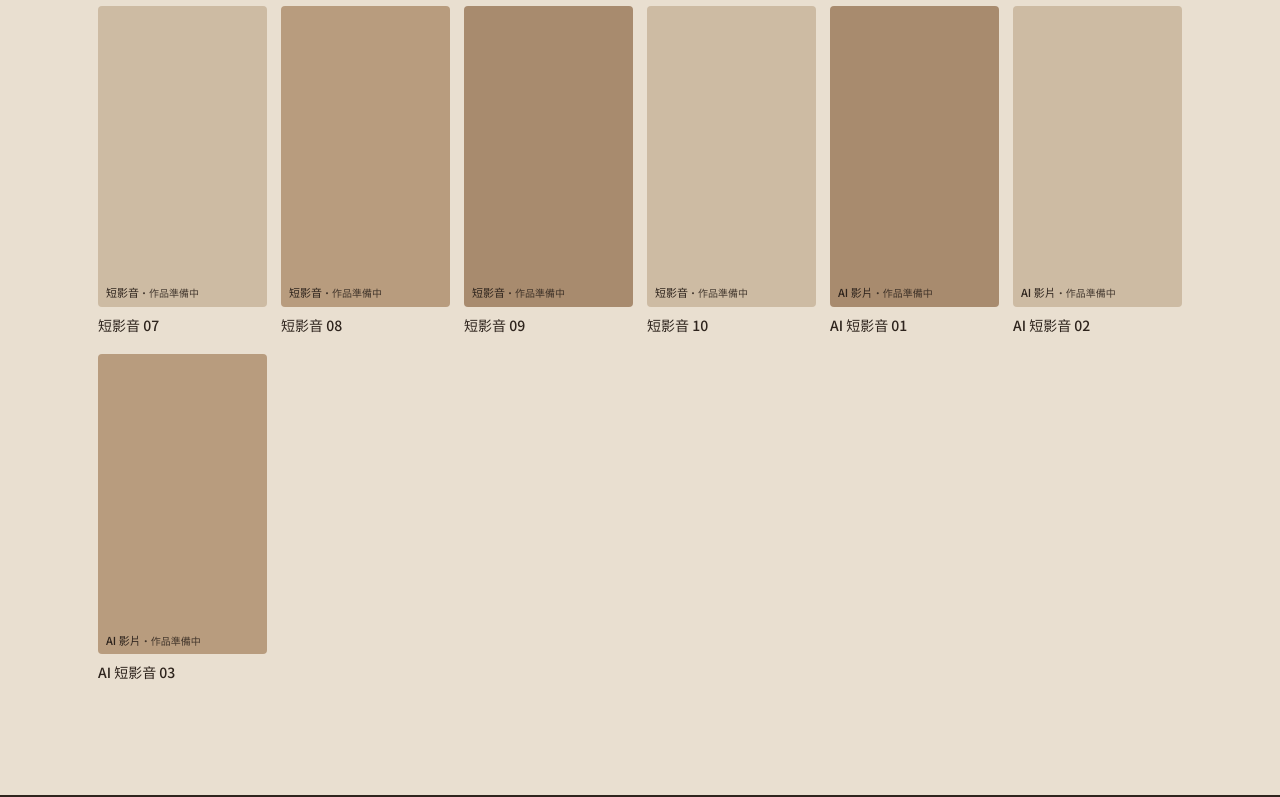
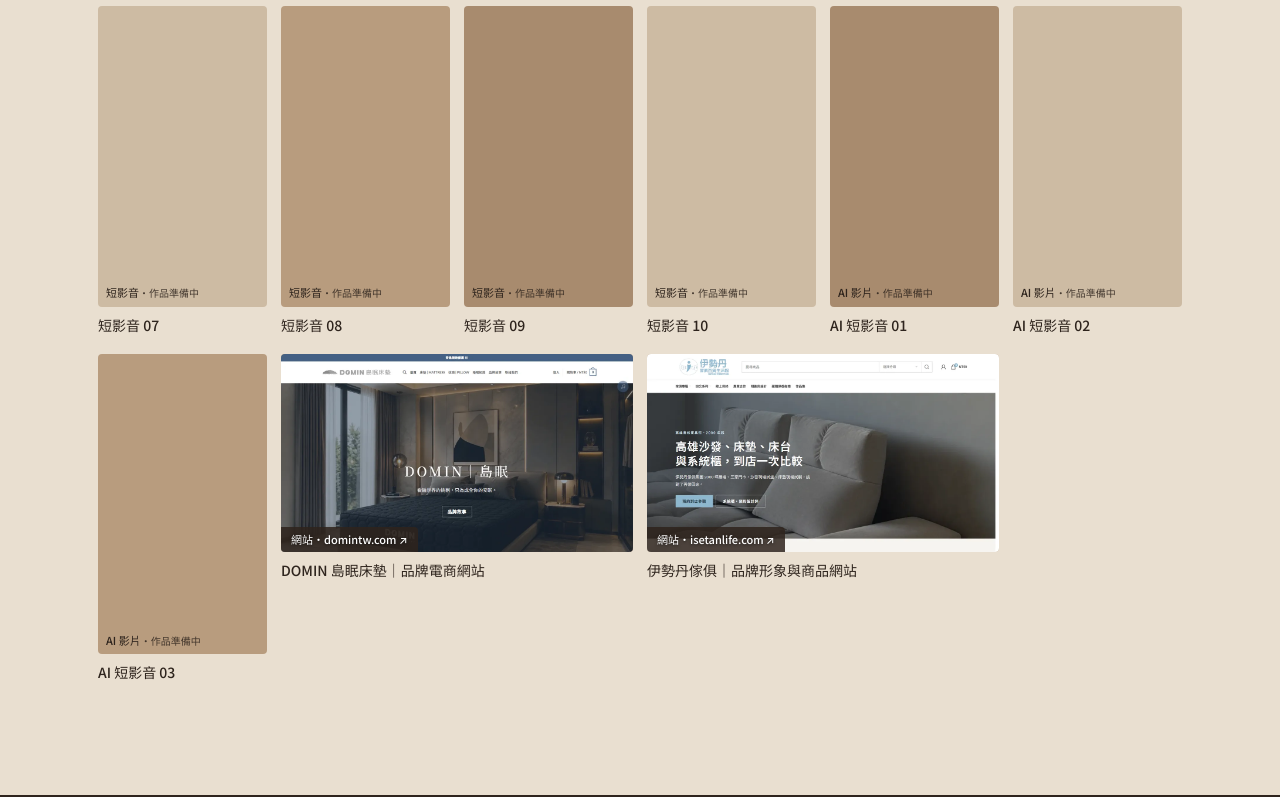
Before and after one commit to sunyanqi0306/coco-creative, an Astro site: page /coco-creative/works in a window 1280 px wide. Shown: the part 1234-2031 px from the top of the page. Built offline with nearby package versions, Linux system fonts and the light colour scheme; Astro itself is replaced by a stand-in of ours.

Commit message:
feat: add DOMIN and Isetan website works
New 網站 work type: screenshot card that opens the live site in a new
tab. Shown on the works page, home featured strip and the web service
page.

Co-Authored-By: Claude Opus 5.5 <noreply@anthropic.com>

```diff
--- a/src/components/VideoCard.astro
+++ b/src/components/VideoCard.astro
@@ -12,7 +12,12 @@ const tones = ['tone-a', 'tone-b', 'tone-c'];
 const tone = tones[[...work.id].reduce((a, c) => a + c.charCodeAt(0), 0) % tones.length];
 ---
 <figure class={`vcard vcard--${work.orientation}`} data-kind={work.kind}>
-  {hasVideo ? (
+  {work.url ? (
+    <a class="vcard__media vcard__media--site" href={work.url} target="_blank" rel="noopener" aria-label={`開啟網站：${work.title}（另開視窗）`}>
+      {work.image && <img src={withBase(work.image)} alt="" loading="lazy" decoding="async" />}
+      <span class="vcard__tag">{kindLabel}・{new URL(work.url).hostname.replace(/^www\./, '')} ↗</span>
+    </a>
+  ) : hasVideo ? (
     <button class="vcard__media" type="button" data-yt={work.youtubeId} aria-label={`播放：${work.title}`}>
       <img src={`https://i.ytimg.com/vi/${work.youtubeId}/hqdefault.jpg`} alt="" loading="lazy" decoding="async" />
       <span class="vcard__play" aria-hidden="true">▶</span>
@@ -68,6 +73,12 @@ const tone = tones[[...work.id].reduce((a, c) => a + c.charCodeAt(0), 0) % tones
     position: absolute; left: 8px; bottom: 7px; right: 8px;
     font-size: 11px; font-weight: 500; line-height: 1.3; color: var(--espresso); text-align: left;
   }
+  .vcard__media--site img { object-position: top; transition: transform .4s ease; }
+  .vcard__media--site:hover img { transform: scale(1.03); }
+  .vcard__media--site .vcard__tag {
+    left: 0; right: auto; bottom: 0; padding: 5px 10px; text-shadow: none;
+    background: rgba(46, 36, 29, .85); color: var(--cream-2); border-top-right-radius: var(--radius);
+  }
   .vcard__tag small { font-size: 10px; font-weight: 400; opacity: .85; }
   button.vcard__media .vcard__tag, .vcard__media:has(img) .vcard__tag {
     color: #fff; text-shadow: 0 1px 3px rgba(0, 0, 0, .6);
--- a/src/data/works.json
+++ b/src/data/works.json
@@ -171,5 +171,25 @@
     "title": "AI 短影音 03",
     "youtubeId": "YOUTUBE_ID_PLACEHOLDER",
     "service": "video"
+  },
+  {
+    "id": "web-1",
+    "kind": "web",
+    "orientation": "landscape",
+    "title": "DOMIN 島眠床墊｜品牌電商網站",
+    "url": "https://domintw.com/",
+    "image": "/images/works/domintw.webp",
+    "featured": true,
+    "service": "web"
+  },
+  {
+    "id": "web-2",
+    "kind": "web",
+    "orientation": "landscape",
+    "title": "伊勢丹傢俱｜品牌形象與商品網站",
+    "url": "https://isetanlife.com/",
+    "image": "/images/works/isetanlife.webp",
+    "featured": true,
+    "service": "web"
   }
 ]
--- a/src/data/works.ts
+++ b/src/data/works.ts
@@ -3,13 +3,14 @@
 // 還沒有影片時 youtubeId 是 'YOUTUBE_ID_PLACEHOLDER'，網站會顯示「作品準備中」。
 import worksData from './works.json' with { type: 'json' };
 
-export type WorkKind = 'long' | 'short' | 'ai' | 'plan';
+export type WorkKind = 'long' | 'short' | 'ai' | 'web' | 'plan';
 export type Work = {
   id: string;
   kind: WorkKind;
   orientation: 'landscape' | 'portrait';
   title: string;
   youtubeId?: string;
+  url?: string; // 網站作品：點了開啟這個網址
   image?: string; // 企劃截圖等圖片作品，放在 public/images/ 底下
   client?: string;
   hideClient?: boolean; // true：網站上不顯示客戶名稱
@@ -23,6 +24,7 @@ export const KINDS: { id: WorkKind; label: string }[] = [
   { id: 'long', label: '長片' },
   { id: 'short', label: '短影音' },
   { id: 'ai', label: 'AI 影片' },
+  { id: 'web', label: '網站' },
 ];
 
 export const WORKS = worksData as Work[];
--- a/src/pages/works/index.astro
+++ b/src/pages/works/index.astro
@@ -6,12 +6,12 @@ import { WORKS, KINDS } from '../../data/works.ts';
 const filters = [{ id: 'all', label: '全部' }, ...KINDS];
 const emptyKinds = KINDS.filter((k) => !WORKS.some((w) => w.kind === k.id));
 ---
-<Base title="作品集" description="COCO CREATIVE 作品集：長片、短影音與 AI 影片。">
+<Base title="作品集" description="COCO CREATIVE 作品集：長片、短影音、AI 影片與網站。">
   <section class="section">
     <div class="wrap">
       <p class="eyebrow">Works</p>
       <h1 class="h-section">作品集</h1>
-      <p class="lead">長片、短影音與 AI 影片。點縮圖就能直接播放。</p>
+      <p class="lead">長片、短影音、AI 影片與網站。影片點縮圖就能播放，網站點了會開新分頁。</p>
 
       <div class="works">
         <div class="filters" role="radiogroup" aria-label="作品分類">
@@ -58,9 +58,11 @@ const emptyKinds = KINDS.filter((k) => !WORKS.some((w) => w.kind === k.id));
 
   .works:has(#f-long:checked) .grid__item:not([data-kind='long']),
   .works:has(#f-short:checked) .grid__item:not([data-kind='short']),
-  .works:has(#f-ai:checked) .grid__item:not([data-kind='ai']) { display: none; }
+  .works:has(#f-ai:checked) .grid__item:not([data-kind='ai']),
+  .works:has(#f-web:checked) .grid__item:not([data-kind='web']) { display: none; }
 
   .works:has(#f-long:checked) [data-empty-for='long'],
   .works:has(#f-short:checked) [data-empty-for='short'],
-  .works:has(#f-ai:checked) [data-empty-for='ai'] { display: block; }
+  .works:has(#f-ai:checked) [data-empty-for='ai'],
+  .works:has(#f-web:checked) [data-empty-for='web'] { display: block; }
 </style>
```
Also changed, not shown: tests/web-works.test.mjs (added, +44 -0 lines), public/images/works/domintw.webp (added), public/images/works/isetanlife.webp (added).
